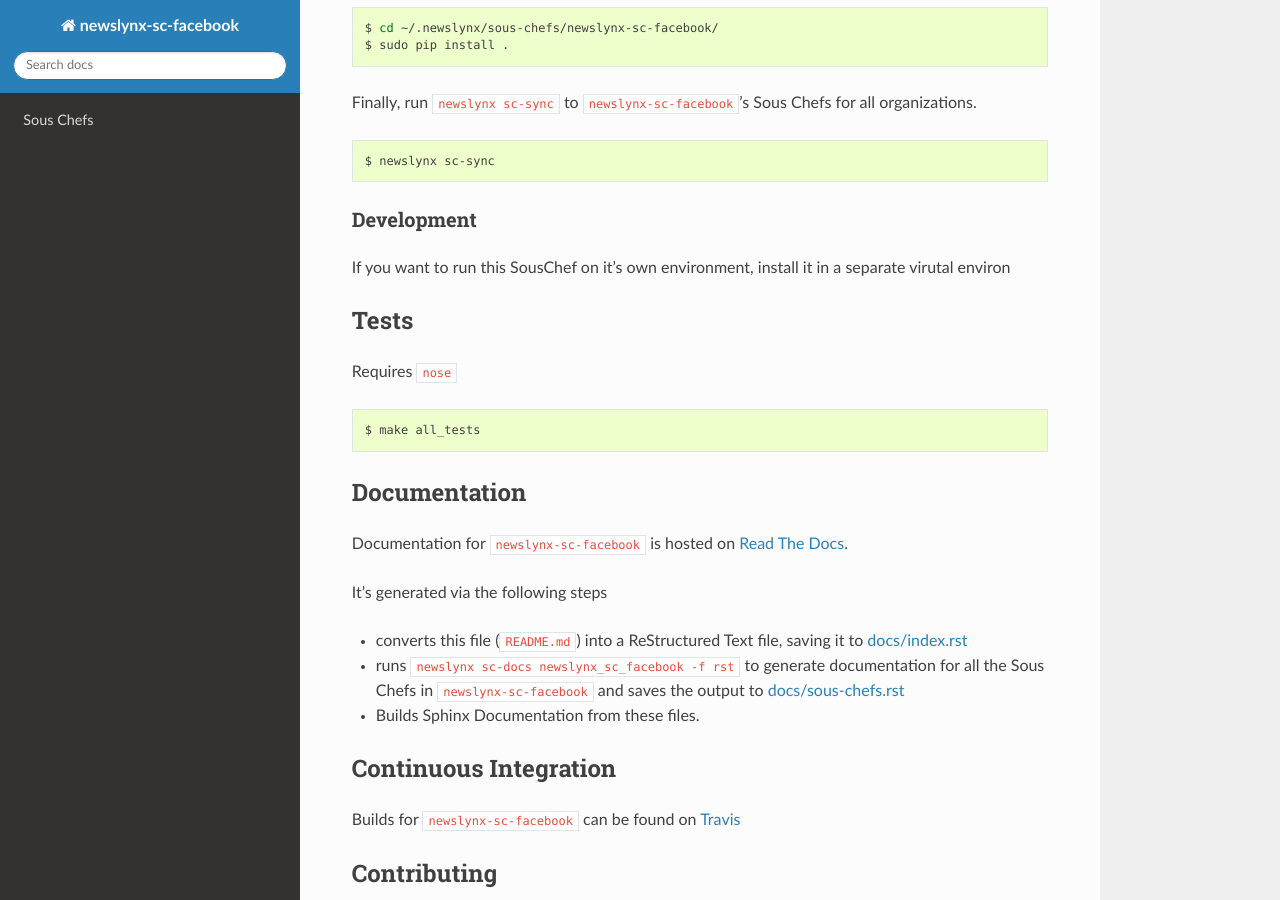
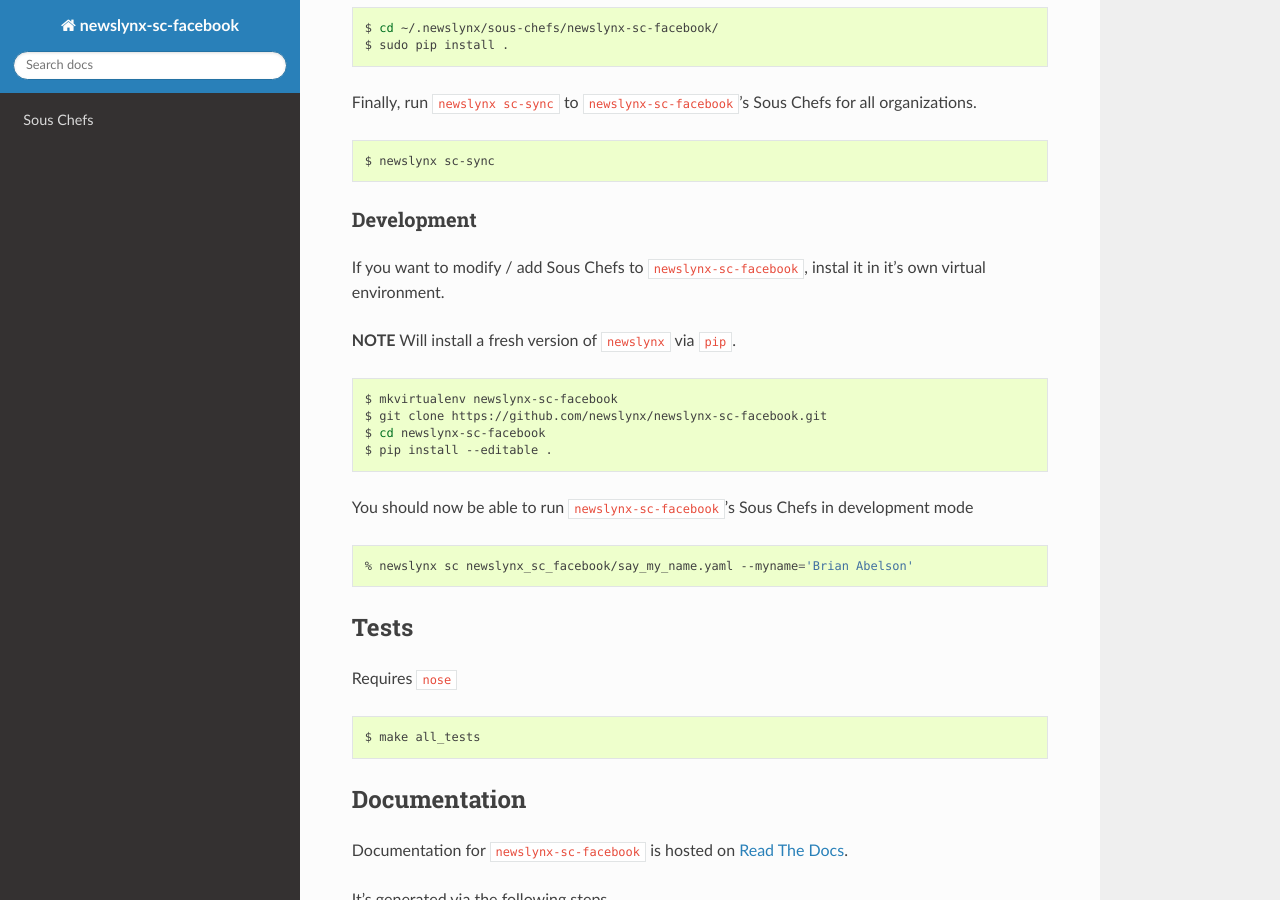
Before and after one commit to newslynx/newslynx-sc-facebook, a Sphinx documentation site: the page built from docs/index.rst, in a window 1280 px wide and 900 px high, scrolled down 646 px. Built offline with Sphinx 7.4.7 and the Read the Docs theme 2.0.0, drawn with Linux system fonts in a browser that asks for light colours; pages that are not in the unit, such as notebooks, are missing from menus.

Commit message:
=Auto update at Sun_Aug_23_13_16_05_2015

```diff
--- a/docs/index.rst
+++ b/docs/index.rst
@@ -41,8 +41,24 @@ Chefs for all organizations.
 Development
 ~~~~~~~~~~~
 
-If you want to run this SousChef on it's own environment, install it in
-a separate virutal environ
+If you want to modify / add Sous Chefs to ``newslynx-sc-facebook``,
+instal it in it's own virtual environment.
+
+**NOTE** Will install a fresh version of ``newslynx`` via ``pip``.
+
+.. code:: bash
+
+    $ mkvirtualenv newslynx-sc-facebook
+    $ git clone https://github.com/newslynx/newslynx-sc-facebook.git
+    $ cd newslynx-sc-facebook
+    $ pip install --editable .
+
+You should now be able to run ``newslynx-sc-facebook``'s Sous Chefs in
+development mode
+
+.. code:: bash
+
+    % newslynx sc newslynx_sc_facebook/say_my_name.yaml --myname='Brian Abelson'
 
 Tests
 -----
```
Also changed, not shown: README.md (+16 -1 lines).
